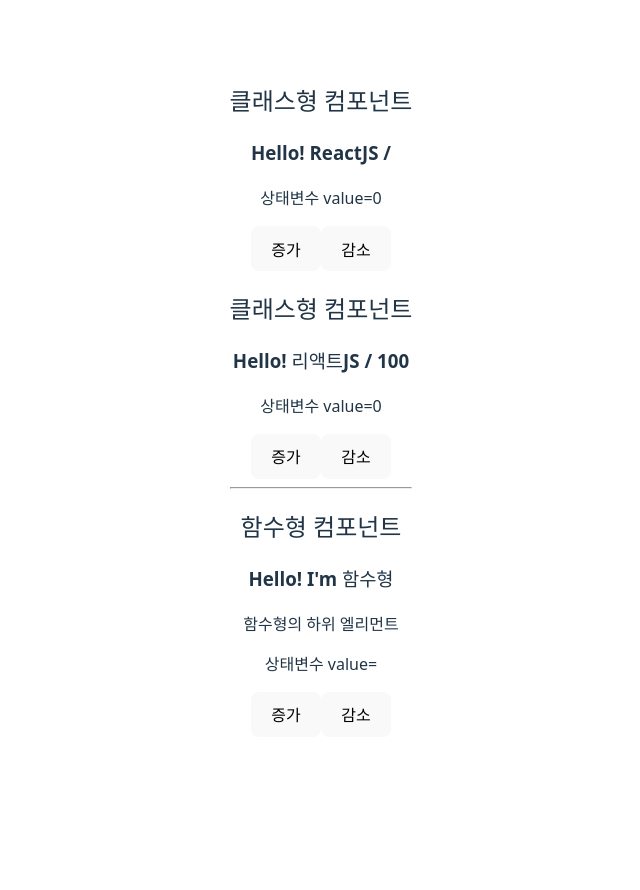
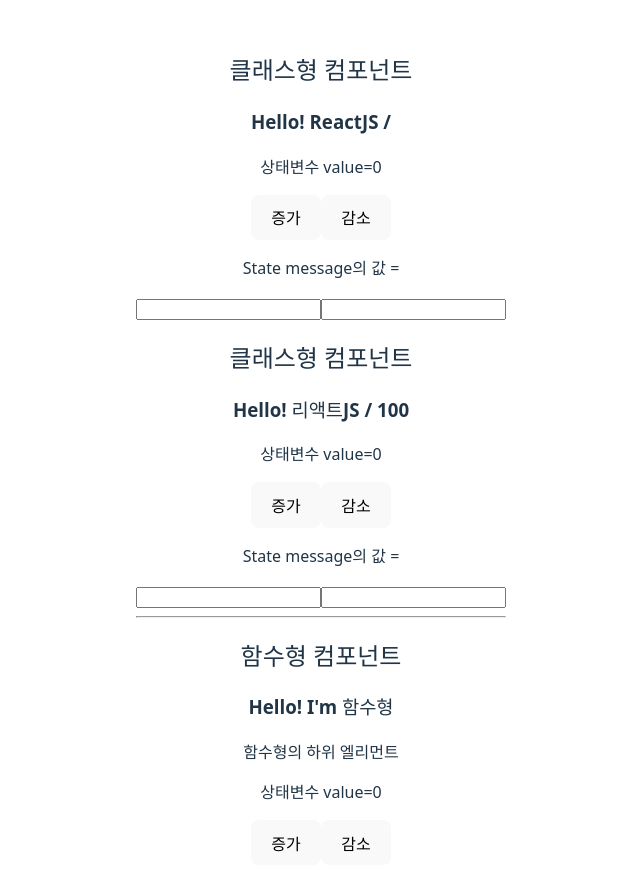
Before and after one commit to J-millar99/SK_Rookies_React-Basic-App, a React (Vite) app in the folder hello-react-app/: page / in a window 1280 px wide. Shown: the top 890 px of the page, without its empty margins (319-959 px from the left). Before the commit the page ends 800 px from the top, so only its background shows below. Built offline with nearby package versions, Linux system fonts and the light colour scheme.

Commit message:
handleChange add

```diff
--- a/hello-react-app/src/components/MyComponent.jsx
+++ b/hello-react-app/src/components/MyComponent.jsx
@@ -5,8 +5,16 @@
   // 상태변수를 포함하는 state 객체 선언
   state = {
     value: 0,
+    message: '',
+    username: '',
+  }
 
+  handleChange = (e) => {
+    this.setState({
+      message: e.target.value
+    })
   }
+
   // Event Handler 함수
   handleDecrement = () => (
     this.setState({
@@ -14,8 +22,8 @@
     }));
   render() {
     const {name, age} = this.props;
-    const { value } = this.state;
-    const {handleDecrement} = this;
+    const { value, message, username } = this.state;
+    const {handleDecrement, handleChange } = this;
     return (
       <div>
         <h2>클래스형 컴포넌트</h2>
@@ -25,6 +33,9 @@
           this.setState({ value: value + 1}))}>
           증가</button>
         <button onClick={handleDecrement}>감소</button>
+        <p>State message의 값 = {message}</p>
+        <input name="message" value={message} onChange={handleChange} />
+        <input name="username" value={username} onChange={handleChange} />
       </div>
     )
   }
--- a/hello-react-app/src/components/MyComponentFunc.jsx
+++ b/hello-react-app/src/components/MyComponentFunc.jsx
@@ -1,8 +1,8 @@
 import { useState } from "react";
 
 const MyComponentFunc = ({ name, children }) => {
-    // 상태변수와 setter 함수 선언ㄴ하기
-    const {value, setValue} = useState(0);
+    // 상태변수와 setter 함수 선언하기
+    const [value, setValue] = useState(0);
 
     return (
         <div>
```
